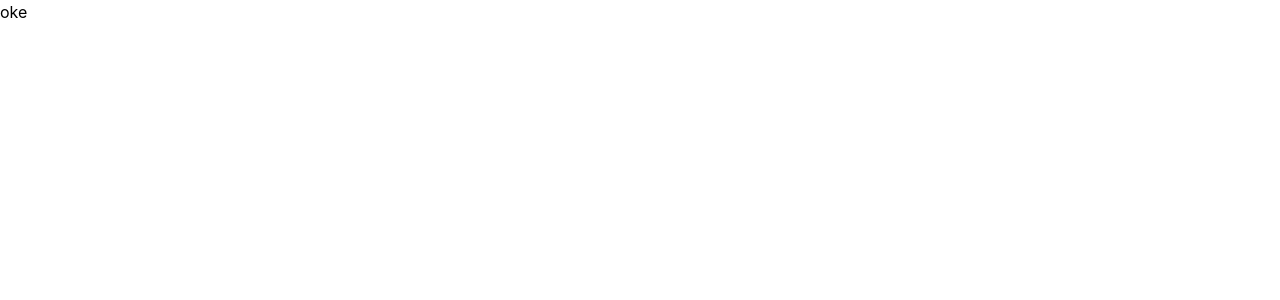
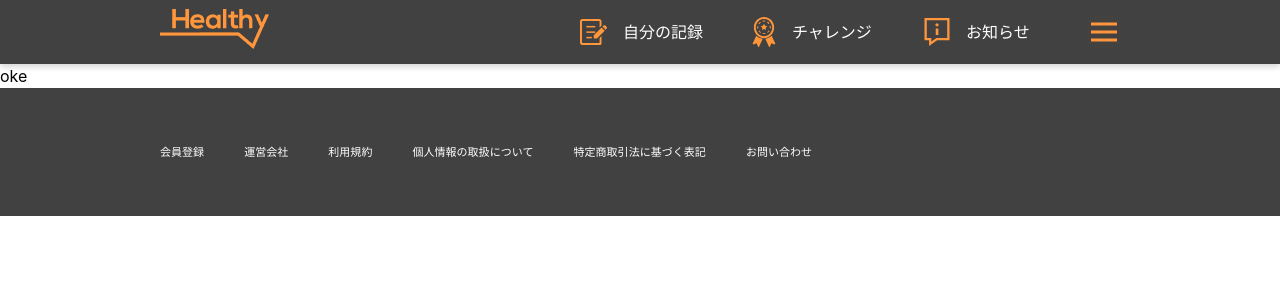
Before and after one commit to phamlongnguyen/healthy-app, a React (Vite) app: page / in a window 1280 px wide. Shown: the top 300 px of the page. Built offline with nearby package versions, Linux system fonts and the light colour scheme; a web font is replaced by a local one.

Commit message:
feat: Add header and footer page

```diff
--- /dev/null
+++ b/src/components/FooterPage/FooterPage.jsx
@@ -0,0 +1,24 @@
+import './styles.scss';
+
+const LIST_FOOTER = [
+  '会員登録',
+  '運営会社',
+  '利用規約',
+  '個人情報の取扱について',
+  '特定商取引法に基づく表記',
+  'お問い合わせ',
+];
+
+const FooterPage = () => {
+  return (
+    <footer className="footer-page">
+      <div className="footer-page__box">
+        {LIST_FOOTER.map(e => (
+          <p key={e}>{e}</p>
+        ))}
+      </div>
+    </footer>
+  );
+};
+
+export default FooterPage;
--- /dev/null
+++ b/src/components/FooterPage/index.jsx
@@ -0,0 +1 @@
+export { default } from './FooterPage';
--- /dev/null
+++ b/src/components/FooterPage/styles.scss
@@ -0,0 +1,24 @@
+@use '../../styles/media' as *;
+
+.footer-page {
+  background-color: #414141;
+  height: 128px;
+
+  &__box {
+    margin: 0 auto;
+    display: flex;
+    max-width: $tablet-width;
+    width: 100%;
+    align-items: center;
+    height: 100%;
+    gap: 2.5rem;
+    p {
+      font-size: 11px;
+      font-weight: 300;
+      line-height: 16px;
+      letter-spacing: 0.032999999821186066px;
+      text-align: left;
+      color: var(--color-white);
+    }
+  }
+}
--- /dev/null
+++ b/src/components/HeaderPage/FooterPage/index.jsx
@@ -0,0 +1 @@
+export { default } from './FooterPage';
--- /dev/null
+++ b/src/components/HeaderPage/FooterPage/styles.scss
@@ -0,0 +1,24 @@
+@use '../../styles/media' as *;
+
+.footer-page {
+  background-color: #414141;
+  height: 128px;
+
+  &__box {
+    margin: 0 auto;
+    display: flex;
+    max-width: $tablet-width;
+    width: 100%;
+    align-items: center;
+    height: 100%;
+    gap: 2.5rem;
+    p {
+      font-size: 11px;
+      font-weight: 300;
+      line-height: 16px;
+      letter-spacing: 0.032999999821186066px;
+      text-align: left;
+      color: var(--color-white);
+    }
+  }
+}
--- /dev/null
+++ b/src/components/HeaderPage/HeaderPage.jsx
@@ -0,0 +1,49 @@
+import { useNavigate } from 'react-router-dom';
+import {
+  IconAchievement,
+  IconCaution,
+  IconKebabMenu,
+  IconNote,
+} from '../../assets/icons';
+import './styles.scss';
+import logoPng from '../../assets/images/logo.png';
+
+const MENUS = [
+  { label: '自分の記録', key: 'my-record', url: '/', icon: <IconNote /> },
+  { label: 'チャレンジ', key: 'challenge', icon: <IconAchievement /> },
+  { label: 'お知らせ', key: 'notice', icon: <IconCaution /> },
+];
+
+const HeaderPage = () => {
+  const navigate = useNavigate();
+  return (
+    <header className="header-page">
+      <div className="header-page__box">
+        <div className="header-page__box__logo">
+          <img
+            src={logoPng}
+            alt="logo-heathy-care-app"
+            onClick={() => navigate('/')}
+          />
+        </div>
+        <div className="header-page__box__menu">
+          {MENUS.map(e => {
+            return (
+              <div
+                className="header-page__box__menu__item"
+                key={e.key}
+                onClick={() => navigate(`/${e?.url ?? e.key}`)}
+              >
+                {e.icon}
+                <p>{e.label}</p>
+              </div>
+            );
+          })}
+          <IconKebabMenu className="header-page__box__menu__btn" />
+        </div>
+      </div>
+    </header>
+  );
+};
+
+export default HeaderPage;
--- /dev/null
+++ b/src/components/HeaderPage/index.jsx
@@ -0,0 +1 @@
+export { default } from './HeaderPage';
--- /dev/null
+++ b/src/components/HeaderPage/styles.scss
@@ -0,0 +1,55 @@
+@use '../../styles/media' as *;
+
+.header-page {
+  background-color: var(--color-dark-500);
+  box-shadow: 0px 3px 6px 0px #00000029;
+  height: 64px;
+  @include tablet {
+    padding: 1rem;
+  }
+  &__box {
+    margin: 0 auto;
+    max-width: $tablet-width;
+    width: 100%;
+    display: flex;
+    align-items: center;
+    height: 100%;
+    justify-content: space-between;
+
+    &__logo {
+      cursor: pointer;
+    }
+
+    &__menu {
+      display: flex;
+      align-items: center;
+      gap: 0.75rem;
+
+      &__item {
+        min-width: 160px;
+        padding: 8px;
+        display: flex;
+        align-items: center;
+        gap: 1rem;
+        cursor: pointer;
+        @include tablet {
+          display: none;
+        }
+        p {
+          font-size: 16px;
+          font-weight: 300;
+          line-height: 23px;
+          text-align: left;
+          color: var(--color-white);
+        }
+        svg {
+          color: var(--color-primary-400);
+        }
+      }
+
+      &__btn {
+        cursor: pointer;
+      }
+    }
+  }
+}
--- /dev/null
+++ b/src/components/index.jsx
@@ -0,0 +1,2 @@
+export { default as FooterPage } from './FooterPage'
+export { default as HeaderPage } from './HeaderPage'
--- a/src/layouts/MainLayout/MainLayout.jsx
+++ b/src/layouts/MainLayout/MainLayout.jsx
@@ -1,10 +1,13 @@
 import { Outlet } from 'react-router-dom'
 import './styles.scss'
+import { HeaderPage, FooterPage } from '../../components'
 
 const MainLayout = () => {
   return (
     <div className="main-layout">
+      <HeaderPage />
       <Outlet />
+      <FooterPage />
     </div>
   )
 }
```
Also changed, not shown: src/components/HeaderPage/FooterPage/FooterPage.jsx (added, +24 -0 lines).
